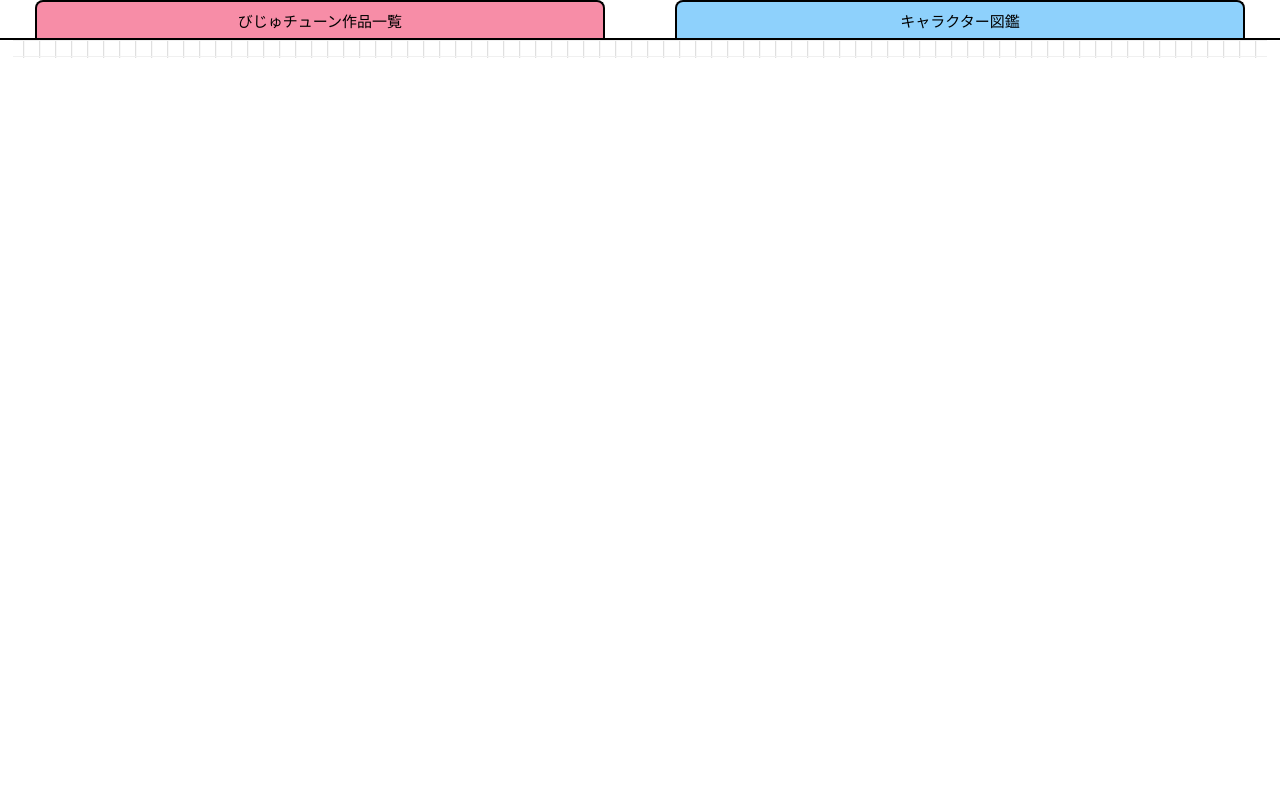
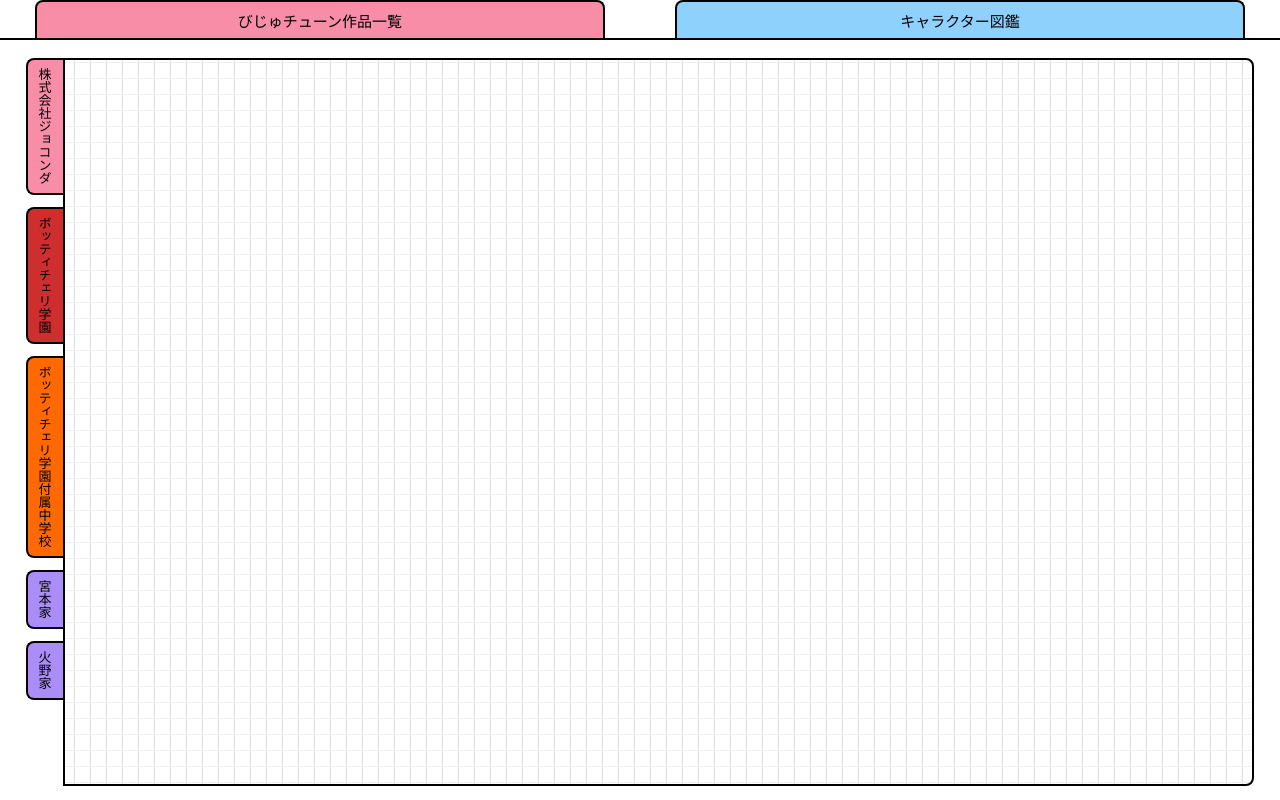
Before and after one commit to Laby1221/inoueryo-fansite, a plain HTML site: page bijutune.html in a window 1280 px wide. Both pictures are taken after a click on the element "キャラクター図鑑". Drawn offline with Linux system fonts and the light colour scheme; a web font is replaced by a local one.

Commit message:
subpageの切り替えjsを追加

```diff
--- a/bijutune.html
+++ b/bijutune.html
@@ -39,7 +39,6 @@
             </div>
         </div>
     </div>
-     <script src="main.js"></script>
-     <script src="index.js"></script>
+     <script src="bijutune.js"></script>
 </body>
 </html>
--- a/bijutune.js
+++ b/bijutune.js
@@ -0,0 +1,15 @@
+document.addEventListener("DOMContentLoaded", function () {
+    document.querySelectorAll(".btn").forEach((item, index) => {
+        item.addEventListener("click", function () {
+            // すべての .btn から is-btn-active クラスを削除
+            document.querySelectorAll(".btn").forEach(el => el.classList.remove("is-btn-active"));
+            // クリックされた要素に is-btn-active クラスを追加
+            this.classList.add("is-btn-active");
+
+            // すべての .map-contents から is-contents-active クラスを削除
+            document.querySelectorAll(".subpage").forEach(el => el.classList.remove("is-subpage-active"));
+            // クリックされた要素の index に対応する .map-contents に is-contents-active クラスを追加
+            document.querySelectorAll(".subpage")[index].classList.add("is-subpage-active");
+        });
+    });
+});
```
